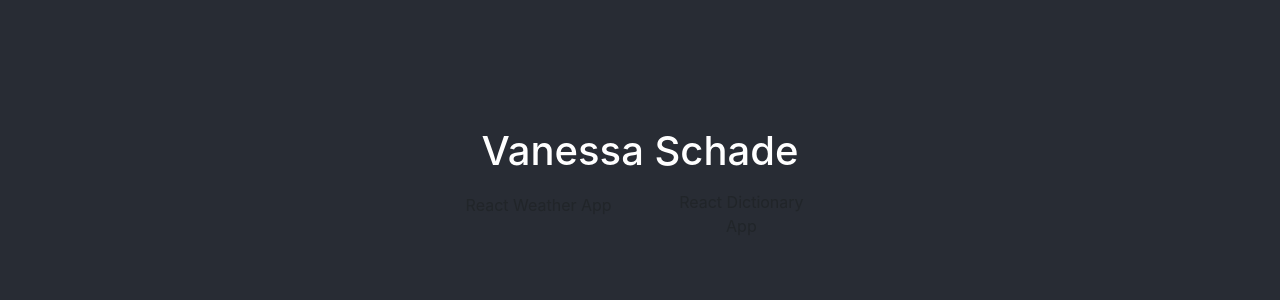
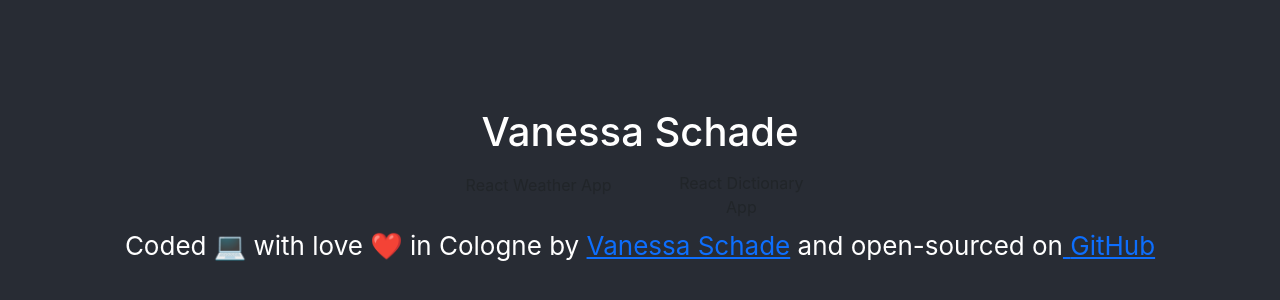
Before and after one commit to The-Travelling-Colognian/react-weather-dictionary-landingpage, a React (Create React App) app: page / in a window 1280 px wide. Shown: the part 214-514 px from the top of the page. Built offline with nearby package versions, Linux system fonts and the light colour scheme; the HTML template or start-up script is replaced by a standard one.

Commit message:
Added the Footer component

```diff
--- a/src/App.js
+++ b/src/App.js
@@ -9,6 +9,7 @@ function App() {
       <header className="App-header">
         <h1>Vanessa Schade</h1>
         <FinalProjects />
+        <Footer />
       </header>
     </div>
   );
--- a/src/Footer.js
+++ b/src/Footer.js
@@ -0,0 +1,26 @@
+import React from "react";
+
+export default function Footer() {
+  return (
+    <div className="Footer">
+      Coded 💻 with love ❤️ in Cologne by{" "}
+      <a
+        className="responsive-portfolio-website"
+        href="https://modest-lamarr-257cde.netlify.app/"
+        target="_blank"
+        rel="noreferrer noopener"
+      >
+        Vanessa Schade
+      </a>{" "}
+      and open-sourced on
+      <a
+        href="https://github.com/The-Travelling-Colognian"
+        target="_blank"
+        rel="noreferrer noopener"
+      >
+        {" "}
+        GitHub
+      </a>
+    </div>
+  );
+}
```
